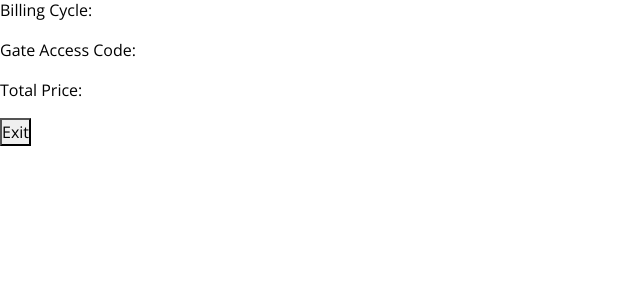
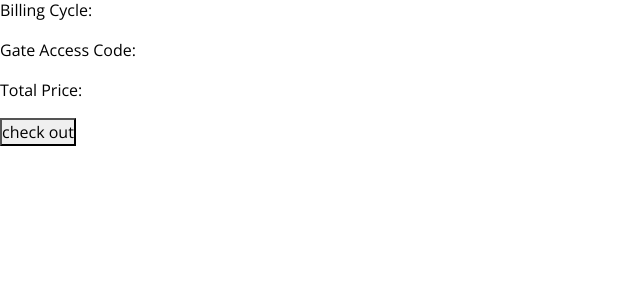
Before and after one commit to layersony/storagesite, a Django app: page /customer/bookingdatail in a window 1280 px wide. Shown: the part 406-707 px from the top of the page, without its empty margins (0-640 px from the left). Run offline with Django 3.2, Linux system fonts and the light colour scheme; some libraries are stand-ins or nearby versions.

Commit message:
added static folder

```diff
--- a/customer/static/css/style.css
+++ b/customer/static/css/style.css
@@ -1,3 +1,6 @@
+@import url('https://maxcdn.bootstrapcdn.com/bootstrap/3.4.1/js/bootstrap.min.js');
+@import url('https://cdn.jsdelivr.net/npm/@fortawesome/fontawesome-free@5.15.3/css/fontawesome.min.css');
+@import url('//maxcdn.bootstrapcdn.com/font-awesome/4.1.0/css/font-awesome.min.css' );
 
 *{
     margin: 0;
@@ -86,7 +89,7 @@ body{
     position: absolute;
     display: flex;
     margin-left: 350px;
-    margin-top: 200px;
+    margin-top: 220px;
     font-size:larger;
 
 }
--- a/customer/templates/all_customer/booking_detials.html
+++ b/customer/templates/all_customer/booking_details.html
@@ -20,7 +20,7 @@
             <P>Total Price: </P>
         </div>
 
-        <button class="exit">Exit</button>
+        <button class="exit">check out</button>
     </div>
 
 {%endblock%}
--- a/customer/views.py
+++ b/customer/views.py
@@ -26,7 +26,7 @@ def profile(request):
     return render(request, 'all_customer/profile.html')
 
 def bookingDetails(request):
-    return render(request, 'all_customer/booking_detials.html')
+    return render(request, 'all_customer/booking_details.html')
 
 def available(request):
       return render(request, 'all_customer/available_units.html', )
```
Also changed, not shown: customer/static/img/user.png (added).
